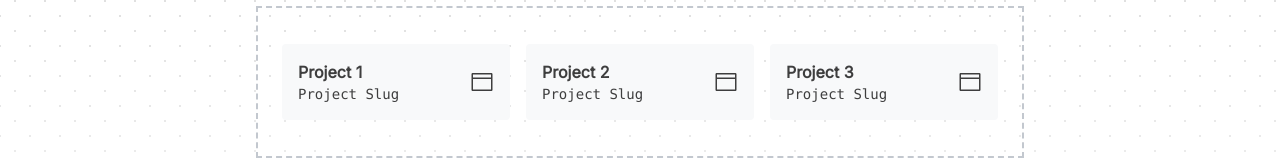
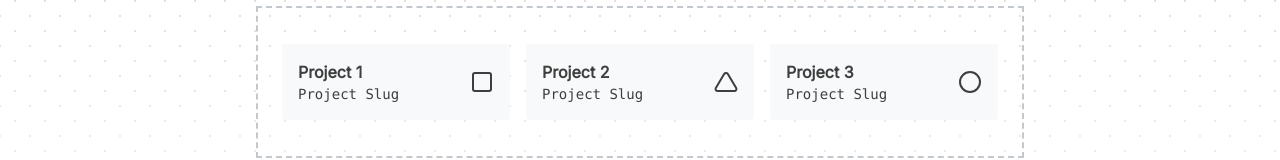
Before and after one commit to nirvanazhu/ui, a Next.js app: page /components/proj-card in a window 1280 px wide. Shown: the part 194-354 px from the top of the page. Built offline with nearby package versions, Linux system fonts and the light colour scheme; no server answers; a web font is replaced by a local one.

Commit message:
update icons

```diff
--- a/pages/components/proj-card.tsx
+++ b/pages/components/proj-card.tsx
@@ -3,8 +3,7 @@ import type { NextPage } from 'next'
 import Head from 'next/head'
 import Link from 'next/link'
 // import Image from 'next/image'
-import { FiArrowLeft, FiGithub } from 'react-icons/fi'
-import { VscWindow } from 'react-icons/vsc'
+import { FiArrowLeft, FiGithub, FiSquare, FiTriangle, FiCircle } from 'react-icons/fi'
 
 const UI: NextPage<{
 }> = () => (
@@ -25,7 +24,7 @@ const UI: NextPage<{
                             <div className="font-bold">Project 1</div>
                             <div className="font-mono text-sm">Project Slug</div>
                         </div>
-                        <VscWindow size={24} className="flex-shrink-0" />
+                        <FiSquare size={24} className="flex-shrink-0" />
                     </div>
                 </a>
                 <a href="#" target="_self" rel="noopener noreferrer">
@@ -34,7 +33,7 @@ const UI: NextPage<{
                             <div className="font-bold">Project 2</div>
                             <div className="font-mono text-sm">Project Slug</div>
                         </div>
-                        <VscWindow size={24} className="flex-shrink-0" />
+                        <FiTriangle size={24} className="flex-shrink-0" />
                     </div>
                 </a>
                 <a href="#" target="_self" rel="noopener noreferrer">
@@ -43,7 +42,7 @@ const UI: NextPage<{
                             <div className="font-bold">Project 3</div>
                             <div className="font-mono text-sm">Project Slug</div>
                         </div>
-                        <VscWindow size={24} className="flex-shrink-0" />
+                        <FiCircle size={24} className="flex-shrink-0" />
                     </div>
                 </a>
             </div>
```
Also changed, not shown: config/componentslist.ts (+4 -4 lines).
